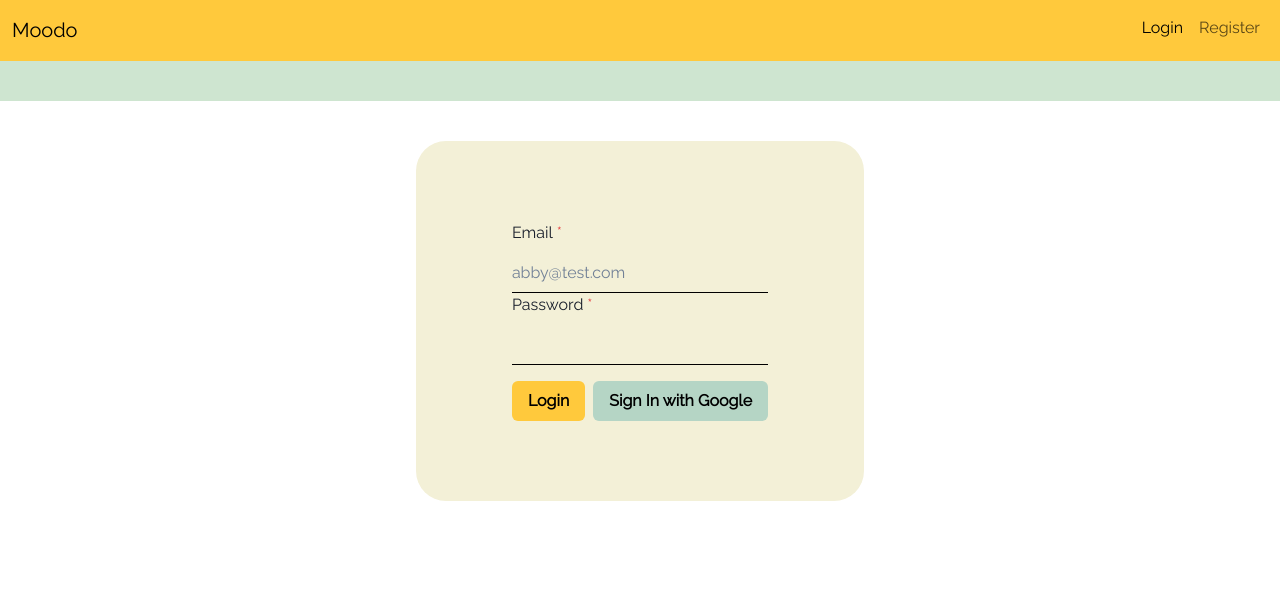
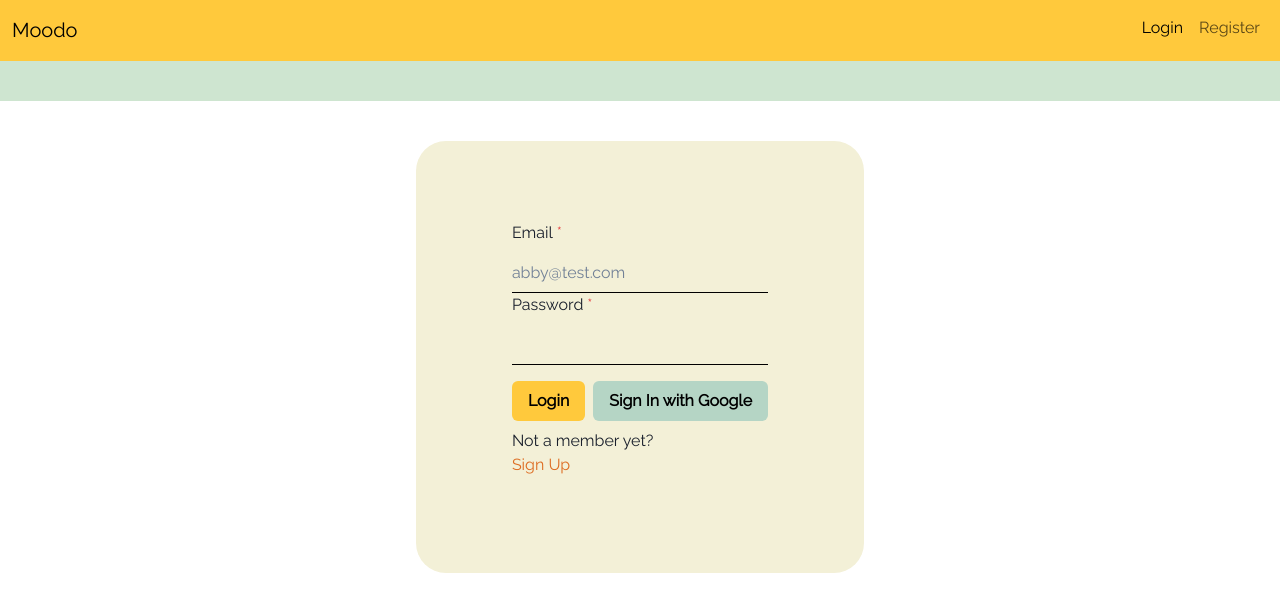
Before and after one commit to ZeroRaven/Moodo, a React (Vite) app in the folder client/: page /login in a window 1280 px wide. Shown: the top 612 px of the page. Built offline with nearby package versions, Linux system fonts and the light colour scheme; no server answers.

Commit message:
adds signup link in login form

```diff
--- a/client/src/components/LoginForm.jsx
+++ b/client/src/components/LoginForm.jsx
@@ -8,8 +8,11 @@ import {
   Container,
   Text,
   ButtonGroup,
+  Link,
 } from "@chakra-ui/react";
 import { useAuth } from "../contexts/AuthProvider";
+import { Link as ReactLink } from "react-router-dom";
+
 
 const LoginForm = () => {
   const { login, loginWithGoogle } = useAuth();
@@ -74,6 +77,11 @@ const LoginForm = () => {
           <Button colorScheme="yellow" bgColor="#FFC93C"  color='black' type="submit">Login</Button>
           <Button colorScheme="green" bgColor="#B5D5C5" color='black' onClick={handleSignInWithGoogle}>Sign In with Google</Button>
         </ButtonGroup>
+        <Text mt={2}>Not a member yet?
+        <br />
+        <Link color='orange.500' as={ReactLink} to="/register" >
+          Sign Up
+        </Link></Text>
       </form>
     </Container>
   );
--- a/client/src/components/RegisterForm.jsx
+++ b/client/src/components/RegisterForm.jsx
@@ -3,7 +3,6 @@ import { useState } from "react";
 import {
   FormControl,
   FormLabel,
-  FormErrorMessage,
   FormHelperText,
   Input,
   Button,
@@ -98,12 +97,14 @@ const RegisterForm = () => {
           Register
         </Button>
       </form>
-      <Text mt={2} mb={0}>
+      <Text mt={2}>
         Already have an account?
-      </Text>
-      <Link color='orange.500' as={ReactLink} to="/login" >
+        <br/>
+        <Link color='orange.500' as={ReactLink} to="/login" >
           Sign in
         </Link>
+      </Text>
+
     </Container>
   );
 };
```
